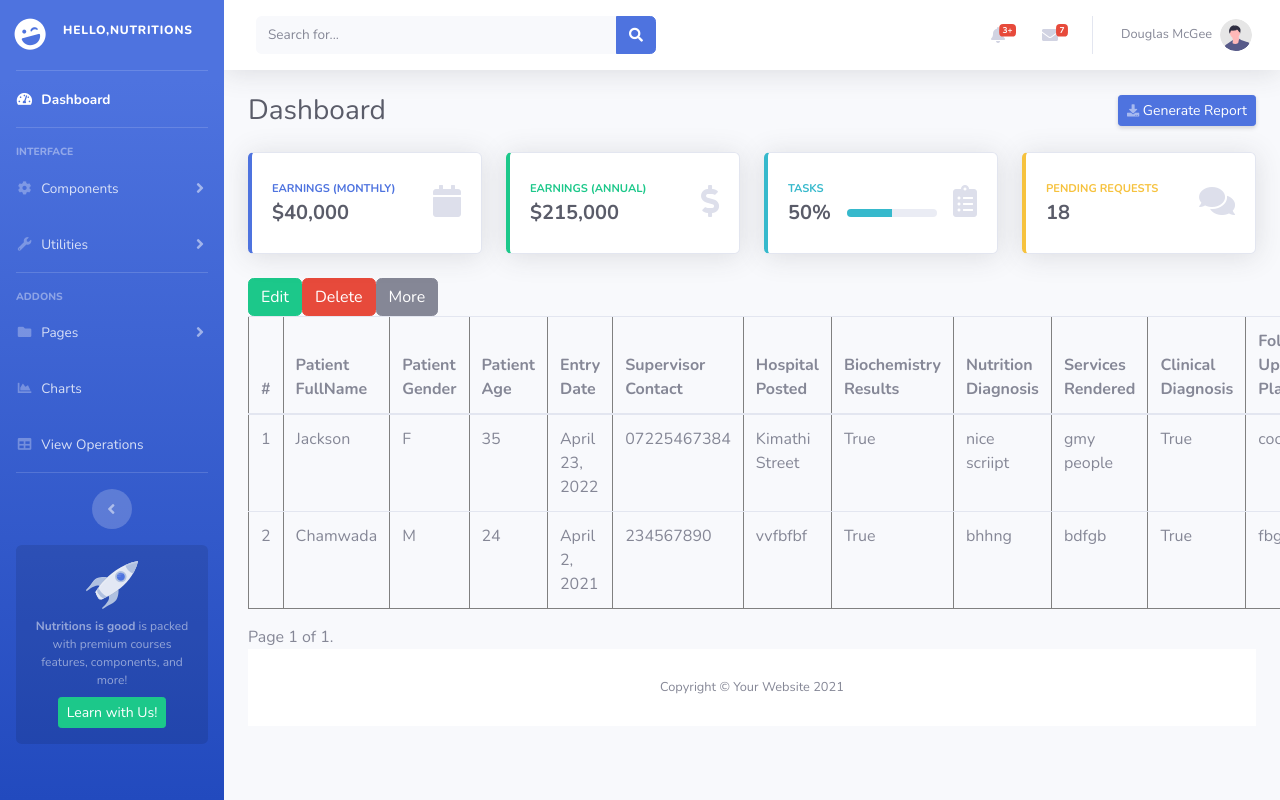
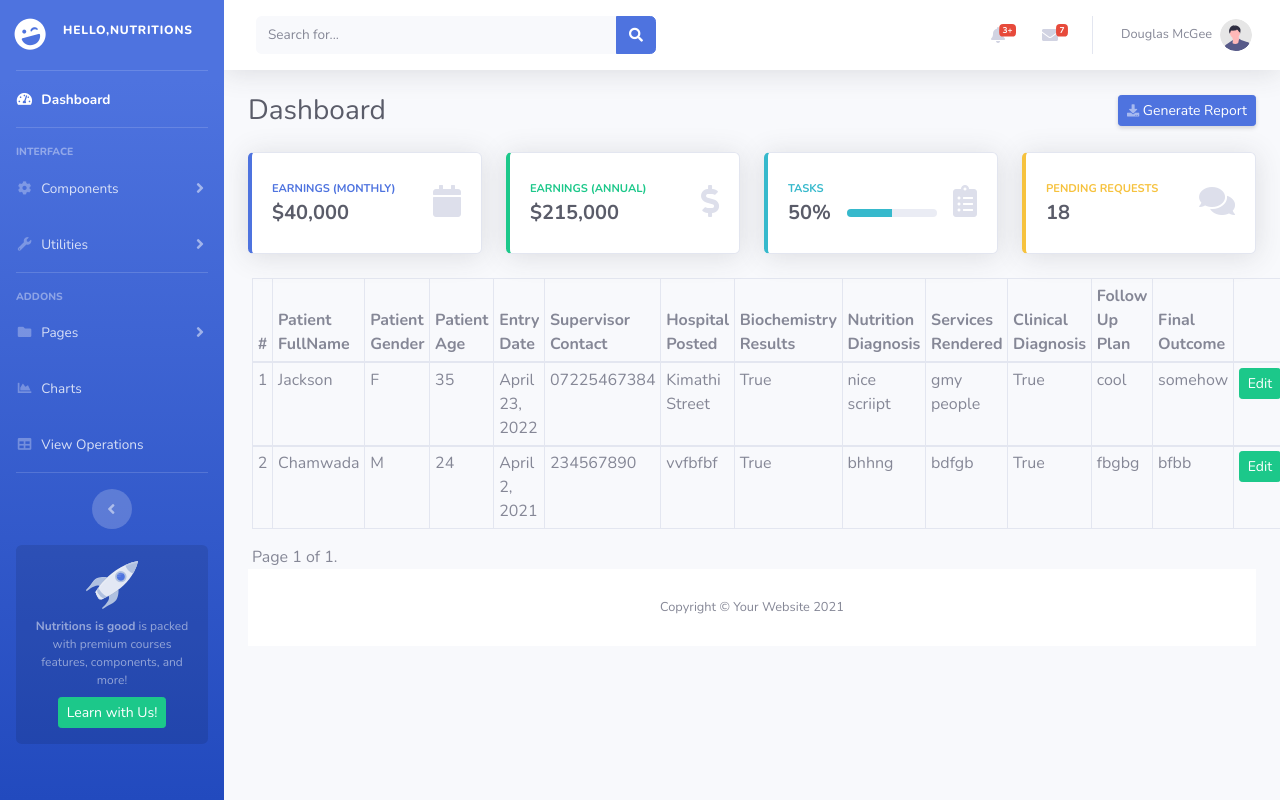
Before and after one commit to waregagbagbo/e-book, a Django app: page /main in a window 1280 px wide. Run offline with Django 4.2, Linux system fonts and the light colour scheme; a user stored in the database is signed in; data comes from the database, SQL or seed files in the repository; some libraries are stand-ins or nearby versions.

```diff
--- a/bookdata/templates/logbook/list_form.html
+++ b/bookdata/templates/logbook/list_form.html
@@ -464,7 +464,9 @@
                     </div>
 
                     <!--Table Data-->
-                    <table class="table" mt-3 border="1" p-3>
+                    <div class="tabular">
+                        <div class="table-responsive-sm ml-1">
+                            <table class="table table-sm  table-bordered">
                                 <thead>
                                     <tr>
                                         <th scope="row">#</th>
@@ -480,6 +482,7 @@
                                         <th scope="row">Clinical Diagnosis</th>
                                         <th scope="row">Follow Up Plan</th>
                                         <th scope="row">Final Outcome</th>
+                                        <th colspan="10"></th>
                                     </tr>
                                 </thead>
                                 <tbody>
@@ -499,22 +502,23 @@
                                         <td>{{logs.follow_up_plan}}</td>
                                         <td>{{logs.outcome}}</td>
                                         <!--<td>{{logs.notes}}</tr>  -->
+                                        <td><a href="#" class="btn btn-success  btn-sm">Edit</a></td>
+                                        <td><a href="#" class="btn btn-danger btn-sm">Delete</a></td>
                                     </tr>
+
                                 </tbody>
-                        <tfoot>
+                            {%endfor%}
 
-                        </tfoot>
-                    {%endfor%}
-                           <a href="#" class="btn btn-success">Edit</a>
-                            <a href="#" class="btn btn-danger">Delete</a>
-                            <a href="#" class="btn btn-secondary">More</a>
                             </table>
                             <div class="paginator">
                                 {%include 'partials/paging.html'%}
                             </div>
+                            </table>
+                        </div>
+                    </div>
+                    <div class="col-auto">
 
-
-
+                    </div>
 
 
             <!-- Footer -->
```
Also changed, not shown: bookdata/static/css/style.css (deleted, +0 -15 lines), bookdata/static/css2/sb-admin-2.css. Lines whose indentation alone changed are shown as unchanged.
